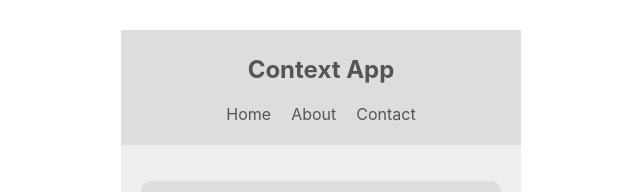
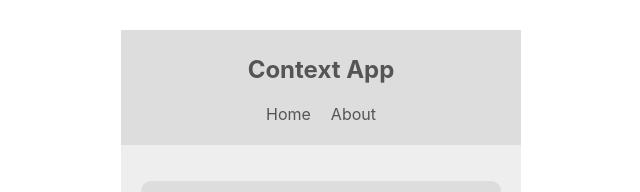
Before and after one commit to baymax88/react-context-hooks, a React (Create React App) app: page / in a window 1280 px wide. Shown: the top 192 px of the page, without its empty margins (319-959 px from the left). Built offline with nearby package versions, Linux system fonts and the light colour scheme.

Commit message:
remove contact from navbar

```diff
--- a/src/components/Navbar.js
+++ b/src/components/Navbar.js
@@ -12,7 +12,6 @@ class Navbar extends Component {
                 <ul>
                     <li>Home</li>
                     <li>About</li>
-                    <li>Contact</li>
                 </ul>
             </nav>
         )
```
